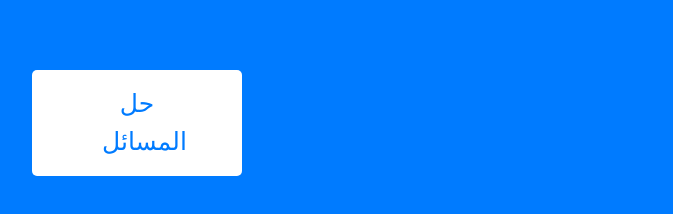
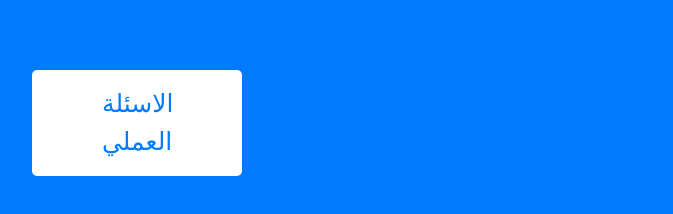
Before and after one commit to AhmedNaeem1000/Aplication_Quiz, a plain HTML site: page malia.html in a window 1280 px wide. Shown: the part 548-762 px from the top of the page, without its empty margins (145-818 px from the left). Drawn offline with Linux system fonts and the light colour scheme.

Commit message:
Update malia.html

```diff
--- a/malia.html
+++ b/malia.html
@@ -24,7 +24,7 @@
 <body onload="playSound()">    <!-- start Quiz button -->
     <div class="start_btn"><button>ابدء الأن</button></div>
     <div><button id="myButton">الرجوع</button></div>
-    <div><button id="myButtonTwo">حل المسائل</button></div>
+    <div><button id="myButtonTwo">الاسئلة العملي</button></div>
 
     <!-- Info Box -->
     <div class="info_box" style="direction: rtl;">
```
